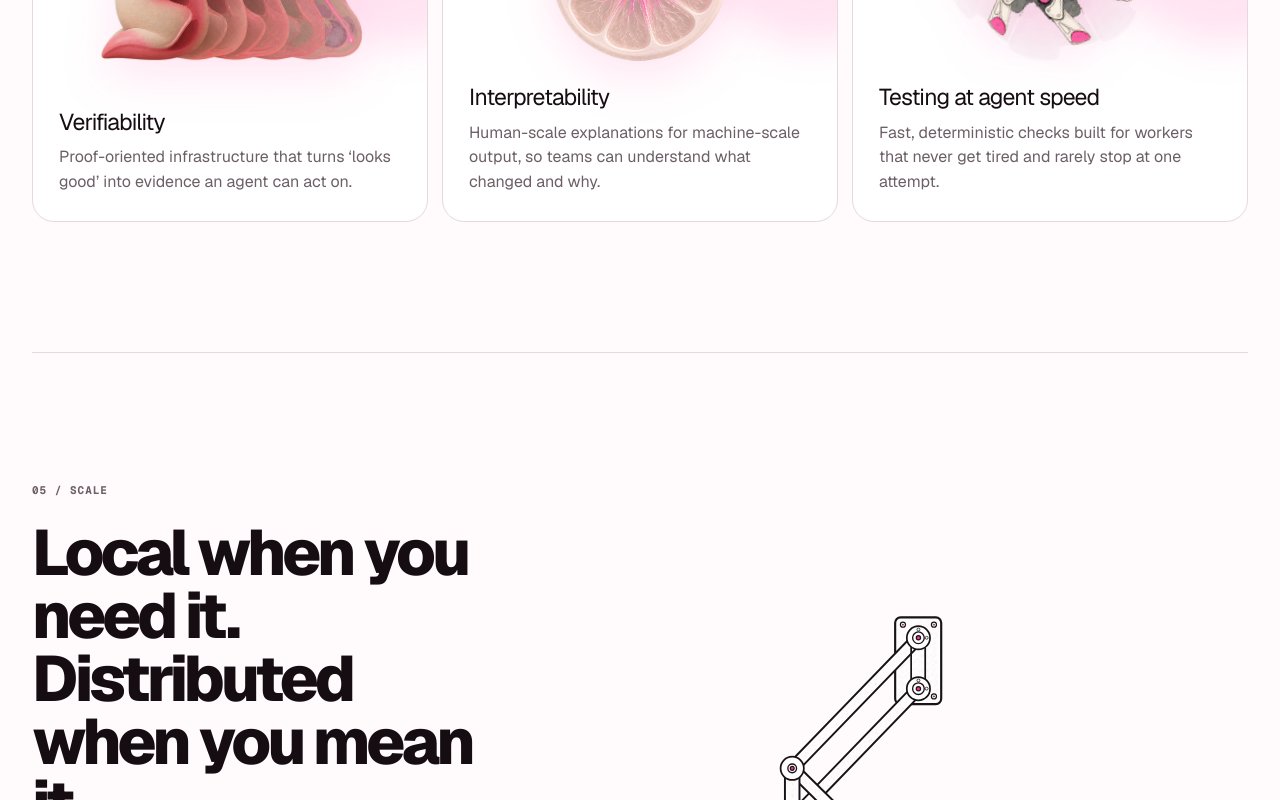
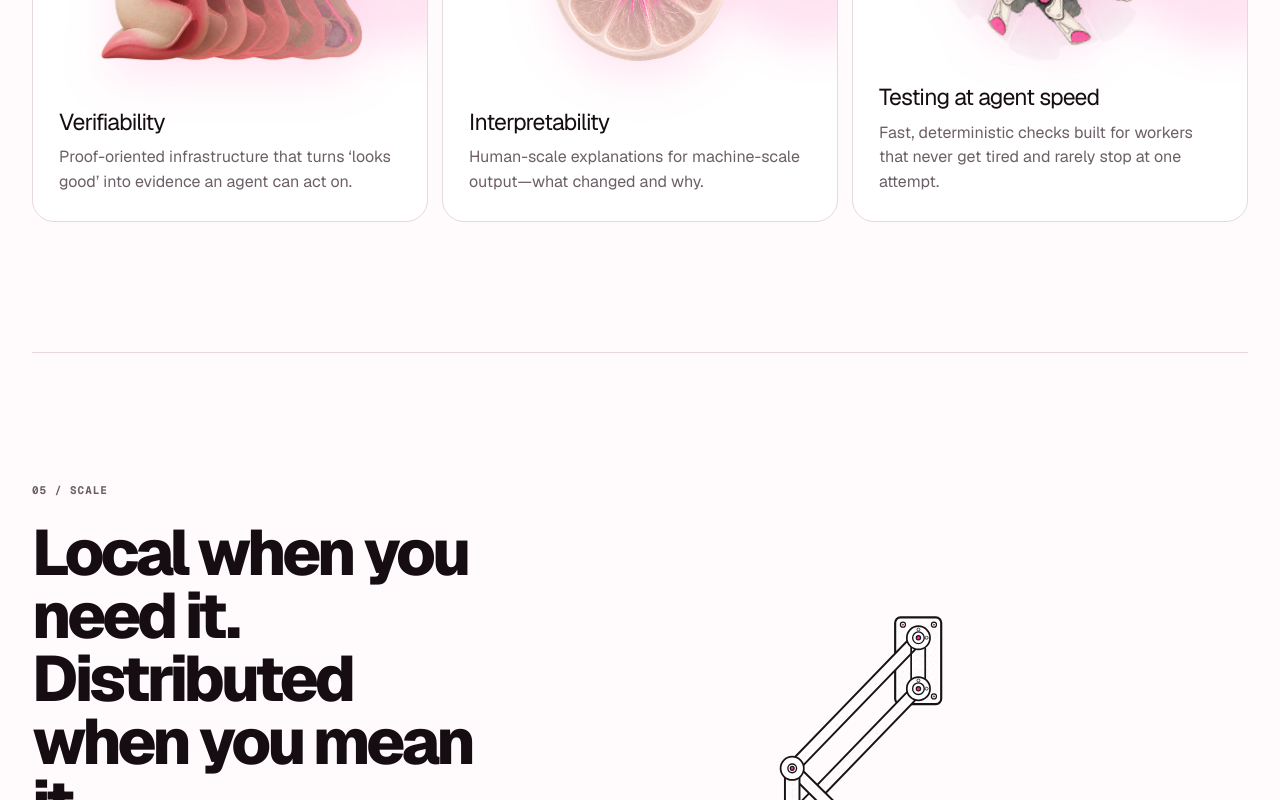
Before and after one commit to mutating/site, a Next.js app: page / in a window 1280 px wide. Shown: the part 4120-4920 px from the top of the page. Built offline with nearby package versions, Linux system fonts and the light colour scheme.

Commit message:
Shorten interpretability card copy

```diff
--- a/app/page.tsx
+++ b/app/page.tsx
@@ -671,7 +671,7 @@ const pillars = [
   {
     number: "02",
     title: "Interpretability",
-    copy: "Human-scale explanations for machine-scale output, so teams can understand what changed and why.",
+    copy: "Human-scale explanations for machine-scale output—what changed and why.",
     image: "/pillar-interpretability-v1.png",
   },
   {
```
